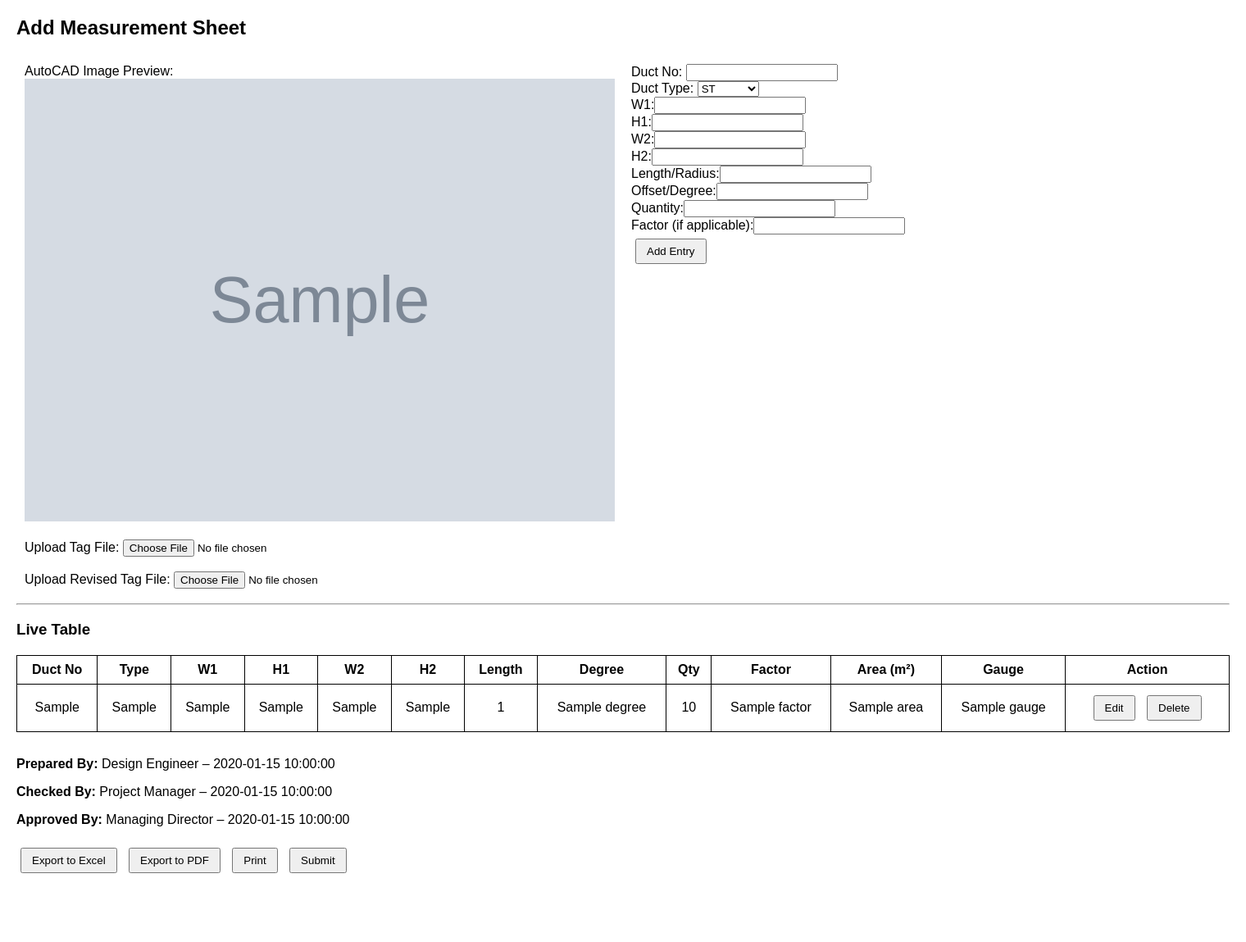
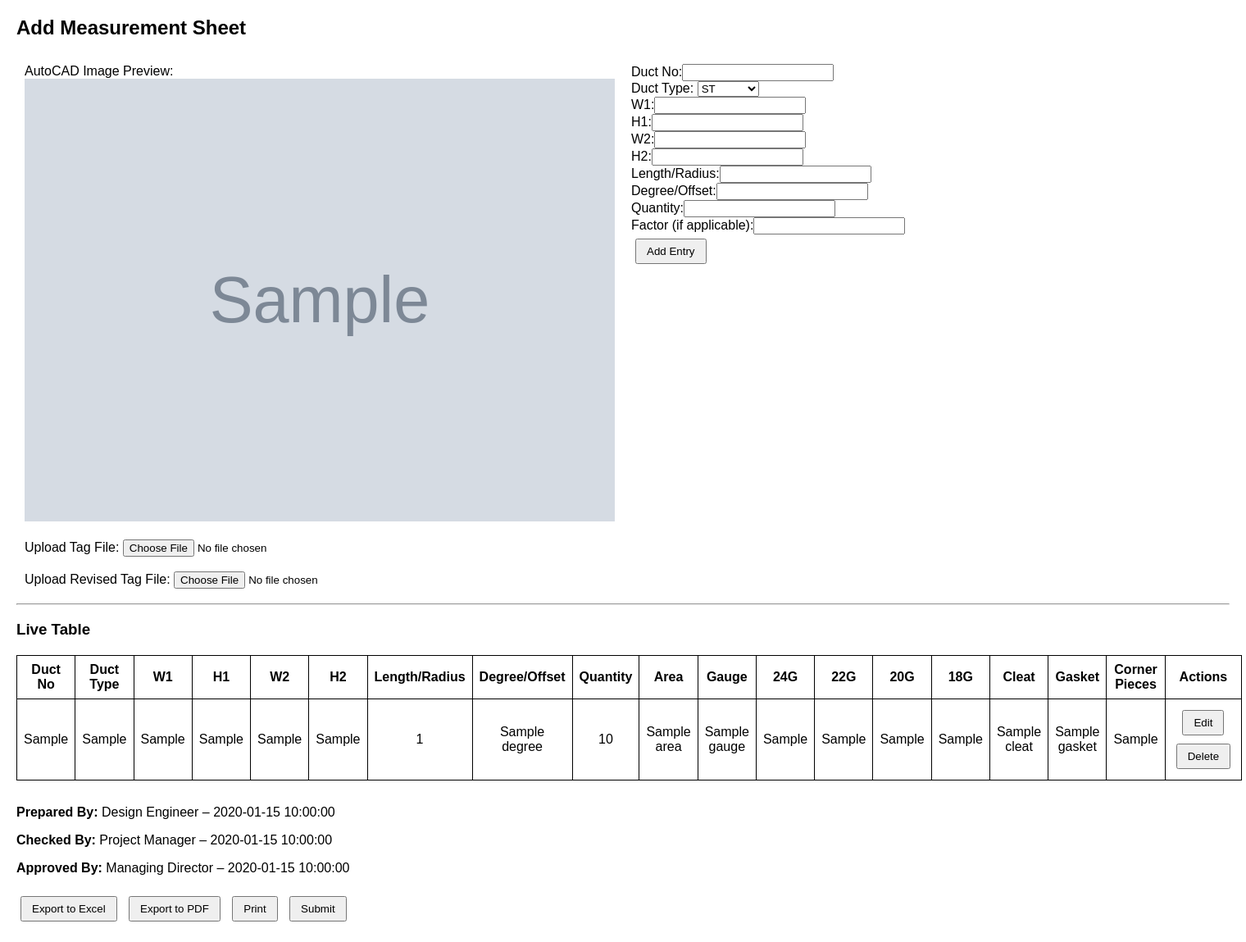
Before and after one commit to dudetech-web/Vanes-project-, a Flask app: template templates/measurement_sheet.html in a window 1520 px wide. Shown: the whole page at 82% size. Before the commit the page ends 1065 px from the top, so only its background shows below. Run offline with Flask 3, Linux system fonts and the light colour scheme; the template is opened without the code that fills it: most values are stand-ins (such as "Sample title", 1, 10 or a date in 2020); grey boxes marked "Sample" are stand-in pictures.

Commit message:
Update measurement_sheet.html

```diff
--- a/templates/measurement_sheet.html
+++ b/templates/measurement_sheet.html
@@ -1,4 +1,5 @@
-<!DOCTYPE html><html>
+<!DOCTYPE html>
+<html>
 <head>
     <title>Add Measurement Sheet</title>
     <style>
@@ -10,24 +11,51 @@
         th, td { padding: 8px; text-align: center; }
         button { margin: 5px; padding: 6px 12px; }
         .signature-section { margin-top: 30px; }
+        input.inline-edit { width: 60px; }
     </style>
+    <script>
+        function confirmDelete(id) {
+            if (confirm('Are you sure you want to delete this entry?')) {
+                window.location.href = '/delete_entry/' + id;
+            }
+        }
+
+        function editRow(rowId) {
+            const row = document.getElementById(rowId);
+            const cells = row.querySelectorAll('td[data-editable]');
+            cells.forEach(cell => {
+                const val = cell.innerText;
+                cell.innerHTML = `<input class="inline-edit" value="${val}" />`;
+            });
+
+            const actionCell = row.querySelector('.action-cell');
+            actionCell.innerHTML = `<button onclick="saveRow('${rowId}')">Save</button>`;
+        }
+
+        function saveRow(rowId) {
+            const row = document.getElementById(rowId);
+            const inputs = row.querySelectorAll('input.inline-edit');
+            const updated = Array.from(inputs).map(input => input.value);
+            alert("Saving: " + updated.join(", "));
+            // You can replace the alert with a fetch() POST call to update on the server
+        }
+    </script>
 </head>
-<body><h2>Add Measurement Sheet</h2>
+<body>
+    <h2>Add Measurement Sheet</h2>
     <div class="container">
         <div class="left-panel">
             <label>AutoCAD Image Preview:</label><br>
-        <img src="/static/sample.png" alt="AutoCAD Preview" width="100%"><br><br><label>Upload Tag File:</label>
+            <img src="/static/sample.png" alt="AutoCAD Preview" width="100%"><br><br>
+            <label>Upload Tag File:</label>
             <input type="file"><br><br>
-
             <label>Upload Revised Tag File:</label>
             <input type="file">
         </div>
 
         <div class="right-panel">
             <form method="POST" action="/add_measurement_sheet">
-        <label>Duct No:</label>
-        <input type="text" name="duct_no"><br>
-
+                <label>Duct No:</label><input type="text" name="duct_no"><br>
                 <label>Duct Type:</label>
                 <select name="duct_type">
                     <option value="st">ST</option>
@@ -38,67 +66,85 @@
                     <option value="shoe">SHOE</option>
                     <option value="vanes">VANES</option>
                 </select><br>
-
                 <label>W1:</label><input type="number" name="w1"><br>
                 <label>H1:</label><input type="number" name="h1"><br>
                 <label>W2:</label><input type="number" name="w2"><br>
                 <label>H2:</label><input type="number" name="h2"><br>
                 <label>Length/Radius:</label><input type="number" name="length"><br>
-        <label>Offset/Degree:</label><input type="number" name="degree"><br>
+                <label>Degree/Offset:</label><input type="number" name="degree"><br>
                 <label>Quantity:</label><input type="number" name="quantity"><br>
                 <label>Factor (if applicable):</label><input type="number" step="0.01" name="factor"><br>
                 <button type="submit">Add Entry</button>
             </form>
         </div>
+    </div>
 
-</div><hr><h3>Live Table</h3>
+    <hr>
+    <h3>Live Table</h3>
     <table>
         <thead>
             <tr>
-            <th>Duct No</th><th>Type</th><th>W1</th><th>H1</th><th>W2</th><th>H2</th>
-            <th>Length</th><th>Degree</th><th>Qty</th><th>Factor</th>
-            <th>Area (m²)</th><th>Gauge</th><th>Action</th>
+                <th>Duct No</th><th>Duct Type</th><th>W1</th><th>H1</th><th>W2</th><th>H2</th>
+                <th>Length/Radius</th><th>Degree/Offset</th><th>Quantity</th><th>Area</th><th>Gauge</th>
+                <th>24G</th><th>22G</th><th>20G</th><th>18G</th><th>Cleat</th><th>Gasket</th>
+                <th>Corner Pieces</th><th>Actions</th>
             </tr>
         </thead>
         <tbody>
             {% for entry in entries %}
-        <tr>
-            <td>{{ entry.duct_no }}</td><td>{{ entry.duct_type }}</td>
-            <td>{{ entry.w1 }}</td><td>{{ entry.h1 }}</td>
-            <td>{{ entry.w2 }}</td><td>{{ entry.h2 }}</td>
-            <td>{{ entry.length }}</td><td>{{ entry.degree }}</td>
-            <td>{{ entry.quantity }}</td><td>{{ entry.factor }}</td>
-            <td>{{ entry.area }}</td><td>{{ entry.gauge }}</td>
-            <td>
-                <button onclick="editEntry('{{ entry.id }}')">Edit</button>
+            <tr id="row-{{ entry.id }}">
+                <td data-editable>{{ entry.duct_no }}</td>
+                <td data-editable>{{ entry.duct_type }}</td>
+                <td data-editable>{{ entry.w1 }}</td>
+                <td data-editable>{{ entry.h1 }}</td>
+                <td data-editable>{{ entry.w2 }}</td>
+                <td data-editable>{{ entry.h2 }}</td>
+                <td data-editable>{{ entry.length }}</td>
+                <td data-editable>{{ entry.degree }}</td>
+                <td data-editable>{{ entry.quantity }}</td>
+                <td data-editable>{{ entry.area }}</td>
+                <td data-editable>{{ entry.gauge }}</td>
+                <td data-editable>{{ entry.g24 }}</td>
+                <td data-editable>{{ entry.g22 }}</td>
+                <td data-editable>{{ entry.g20 }}</td>
+                <td data-editable>{{ entry.g18 }}</td>
+                <td data-editable>{{ entry.cleat }}</td>
+                <td data-editable>{{ entry.gasket }}</td>
+                <td data-editable>{{ entry.corner_pieces }}</td>
+                <td class="action-cell">
+                    <button onclick="editRow('row-{{ entry.id }}')">Edit</button>
                     <button onclick="confirmDelete('{{ entry.id }}')">Delete</button>
                 </td>
             </tr>
             {% endfor %}
         </tbody>
-</table><div class="signature-section">
+    </table>
+
+    <div class="signature-section">
         <p><strong>Prepared By:</strong> Design Engineer – {{ timestamp }}</p>
         <p><strong>Checked By:</strong> Project Manager – {{ timestamp }}</p>
         <p><strong>Approved By:</strong> Managing Director – {{ timestamp }}</p>
-</div><div style="margin-top: 20px;">
+    </div>
+
+    <div style="margin-top: 20px;">
         <button onclick="exportToExcel()">Export to Excel</button>
         <button onclick="exportToPDF()">Export to PDF</button>
         <button onclick="window.print()">Print</button>
         <button onclick="submitMeasurementSheet()">Submit</button>
-</div><script>
-function confirmDelete(id) {
-    if (confirm('Are you sure you want to delete this entry?')) {
-        window.location.href = '/delete_entry/' + id;
-    }
-}
+    </div>
+
+    <script>
         function exportToExcel() {
             window.location.href = "/export_excel";
         }
+
         function exportToPDF() {
             window.location.href = "/export_pdf";
         }
+
         function submitMeasurementSheet() {
             alert("Measurement Sheet submitted successfully.");
         }
-</script></body>
+    </script>
+</body>
 </html>
```
Lines whose indentation alone changed are shown as unchanged.
